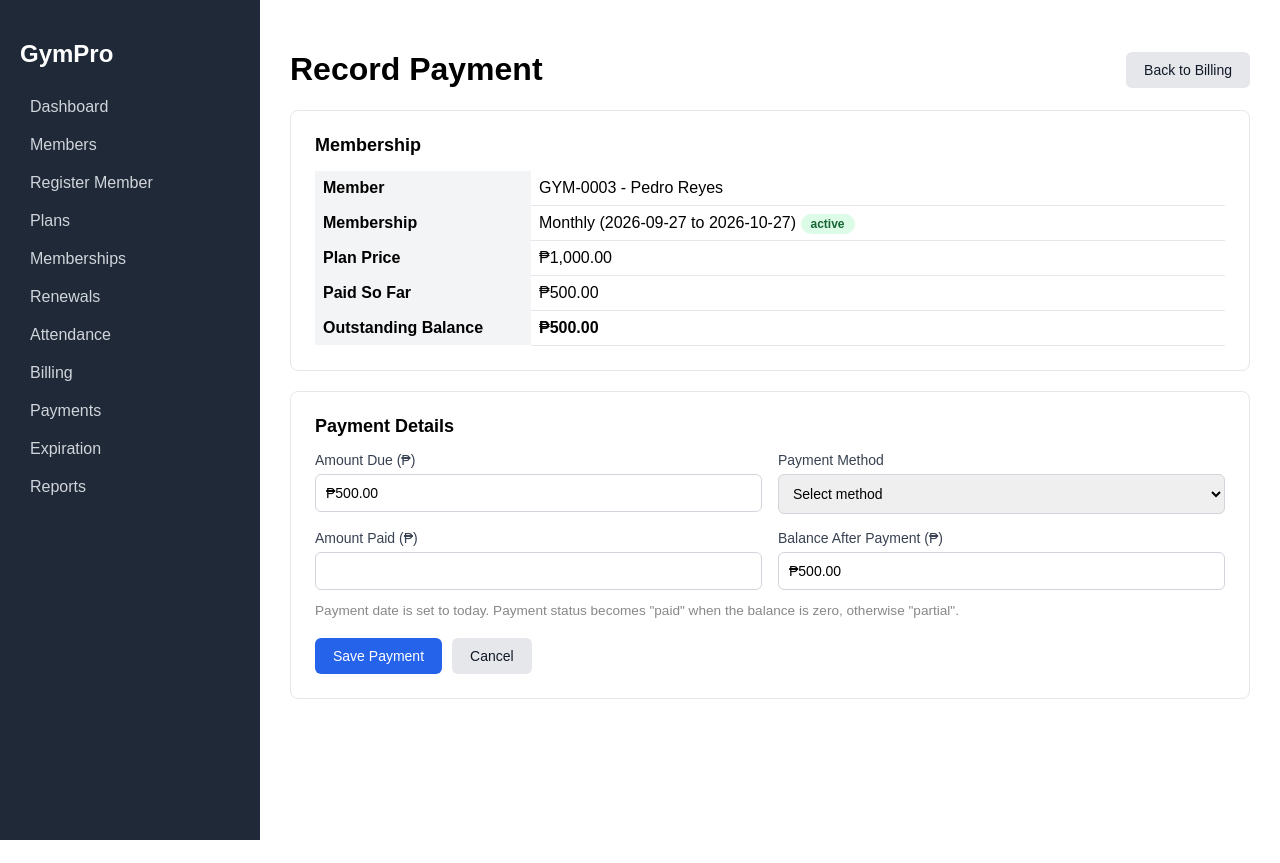
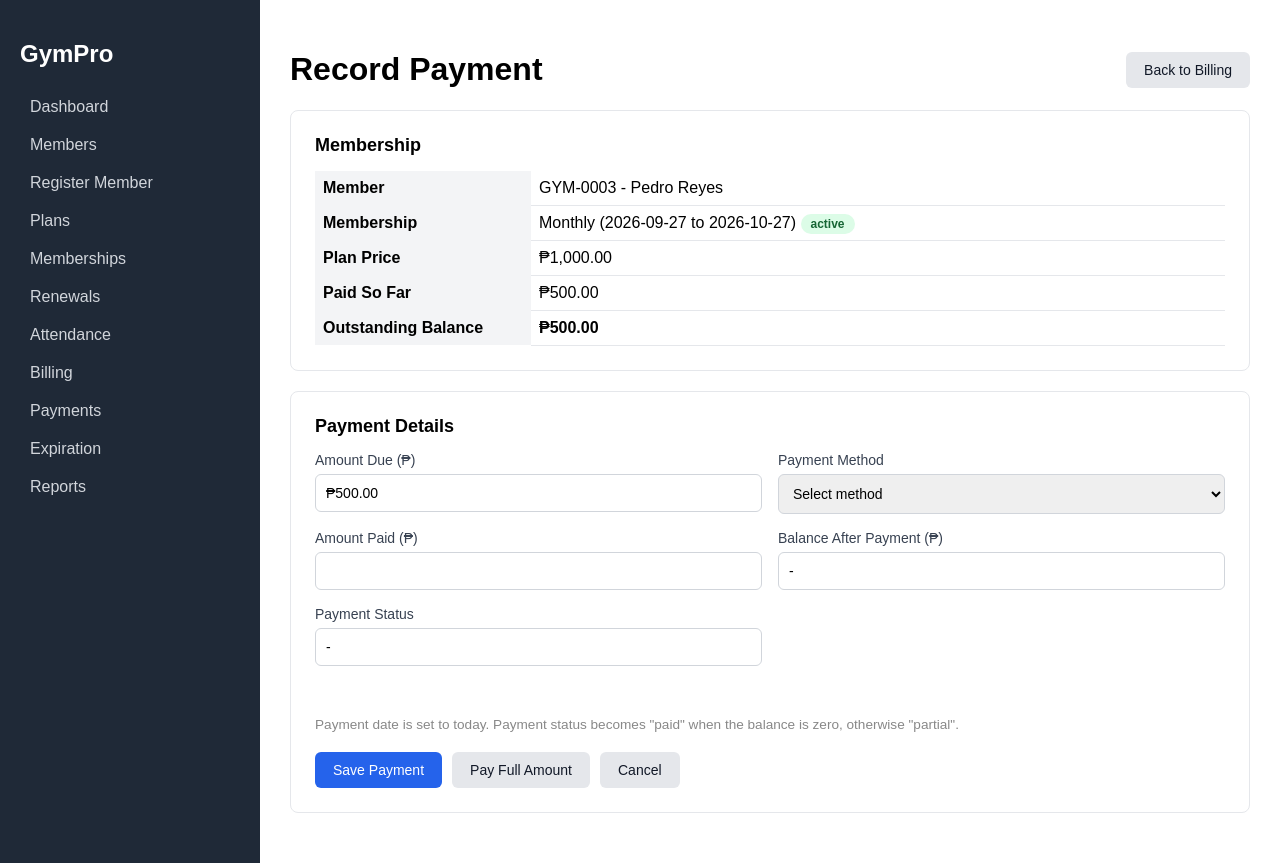
Before and after one commit to Radleyyyy/GYM_MANAGEMENT_SYSTEM, a Flask app: page /payments/new/3 in a window 1280 px wide. Before the commit the page ends 840 px from the top, so only its background shows below. Run offline with Flask 3, Linux system fonts and the light colour scheme; data comes from the database, SQL or seed files in the repository.

Commit message:
Lab 20: payment validation

```diff
--- a/models/payment_model.py
+++ b/models/payment_model.py
@@ -66,6 +66,29 @@ def _next_payment_number(conn):
     row = conn.execute("SELECT COALESCE(MAX(payment_id), 0) + 1 AS n FROM payments").fetchone()
     return f"PAY-{row['n']:04d}"
 
+def validate_payment(amount_due, amount_paid_text):
+    """Amount validation, overpayment check, balance calculation and payment status.
+    Returns (paid, balance, status). Raises ValueError with a message."""
+    text = (amount_paid_text or "").strip().replace(",", "")
+    if text == "":
+        raise ValueError("Amount paid is required.")
+    try:
+        paid = Decimal(text)
+    except InvalidOperation:
+        raise ValueError("Amount paid must be a number.")
+    if not paid.is_finite():
+        raise ValueError("Amount paid must be a number.")
+    if paid <= 0:
+        raise ValueError("Amount paid must be greater than zero.")
+    if paid > amount_due:
+        raise ValueError(
+            f"Overpayment: amount paid cannot be more than the amount due (₱{amount_due:,.2f}).")
+    if paid != paid.quantize(CENT, ROUND_HALF_UP):
+        raise ValueError("Amount paid can have at most 2 decimal places.")
+    paid = paid.quantize(CENT)
+    balance = amount_due - paid
+    status = "paid" if balance == 0 else "partial"
+    return paid, balance, status
 
 def record_payment(membership_id, method_id, amount_paid_text,
                    discount_type="amount", discount="", charges=""):
@@ -87,21 +110,7 @@ def record_payment(membership_id, method_id, amount_paid_text,
         disc = extra = Decimal("0")
         due = ctx["outstanding"]
 
-    text = (amount_paid_text or "").strip().replace(",", "")
-    try:
-        paid = Decimal(text)
-    except InvalidOperation:
-        raise ValueError("Amount paid must be a number.")
-    if not paid.is_finite():
-        raise ValueError("Amount paid must be a number.")
-    paid = paid.quantize(CENT, ROUND_HALF_UP)
-    if paid <= 0:
-        raise ValueError("Amount paid must be greater than zero.")
-    if paid > due:
-        raise ValueError(f"Amount paid cannot be more than the amount due (₱{due:,.2f}).")
-
-    balance = due - paid
-    status = "paid" if balance == 0 else "partial"
+        paid, balance, status = validate_payment(due, amount_paid_text)
 
     conn = get_db()
     try:
--- a/static/style.css
+++ b/static/style.css
@@ -89,3 +89,5 @@ textarea { padding: 10px; border: 1px solid #d1d5db; border-radius: 6px; font-si
 .denied { color: #991b1b; font-weight: bold; font-size: 14px; }
 
 .flash-info { background: #dbeafe; color: #1e40af; }
+
+.field-error { color: #991b1b; font-weight: bold; min-height: 1.2em; }
--- a/templates/payment_form.html
+++ b/templates/payment_form.html
@@ -54,35 +54,62 @@
     <label>Balance After Payment (₱)
       <input type="text" id="bal" value="-" readonly>
     </label>
+  <label>Payment Status
+      <input type="text" id="stat" value="-" readonly>
+    </label>
   </div>
+  <p id="err" class="field-error"></p>
   <p class="muted">Payment date is set to today. Payment status becomes "paid" when the balance is zero, otherwise "partial".</p>
   <div class="actions">
     <button type="submit" class="btn">Save Payment</button>
+    <button type="button" class="btn btn-light" id="full">Pay Full Amount</button>
     <a href="{{ url_for('billing.list_memberships') }}" class="btn btn-light">Cancel</a>
   </div>
 </form>
 
 <script>
   const price = Number("{{ m.membership_fee or 0 }}");
-  const outstandingValue = "{{ ctx.outstanding if ctx.outstanding is not none else '' }}";
-  const outstanding = outstandingValue === "" ? null : Number(outstandingValue);
+  const outstanding = {% if ctx.outstanding is none %}null{% else %}Number("{{ ctx.outstanding }}"){% endif %};
   const dtype = document.getElementById("dtype"), disc = document.getElementById("disc"),
         chg = document.getElementById("chg"), due = document.getElementById("due"),
-        paid = document.getElementById("paid"), bal = document.getElementById("bal");
+        paid = document.getElementById("paid"), bal = document.getElementById("bal"),
+        stat = document.getElementById("stat"), err = document.getElementById("err"),
+        save = document.getElementById("save"), full = document.getElementById("full");
   const num = s => { const n = parseFloat(String(s).replace(/,/g, "")); return isNaN(n) || n < 0 ? 0 : n; };
+  const round2 = n => Math.round(n * 100) / 100;
   const money = n => "₱" + n.toLocaleString("en-PH", {minimumFractionDigits: 2, maximumFractionDigits: 2});
   function amountDue() {
     if (outstanding !== null) return outstanding;
     let d = num(disc.value);
     if (dtype.value === "percent") d = Math.round(price * Math.min(d, 100)) / 100;
     d = Math.min(d, price);
-    return price - d + num(chg.value);
+    return round2(price - d + num(chg.value));
   }
   function update() {
     const total = amountDue();
+    const text = paid.value.replace(/,/g, "").trim();
+    const amount = Number(text);
+    let message = "";
+    if (text !== "") {
+      if (isNaN(amount)) message = "Amount paid must be a number.";
+      else if (amount <= 0) message = "Amount paid must be greater than zero.";
+      else if (amount > total) message = "Overpayment: amount paid cannot be more than " + money(total) + ".";
+      else if (!/^\d+(\.\d{1,2})?$/.test(text)) message = "Enter a valid amount, for example 1500 or 1500.50.";
+    }
+    const ok = text !== "" && message === "";
     due.value = money(total);
-    bal.value = money(Math.max(total - num(paid.value), 0));
+    err.textContent = message;
+    save.disabled = !ok;
+    if (ok) {
+      const balance = round2(total - amount);
+      bal.value = money(balance);
+      stat.value = balance === 0 ? "Paid (full payment)" : "Partial payment";
+    } else {
+      bal.value = "-";
+      stat.value = "-";
+    }
   }
+  full.addEventListener("click", () => { paid.value = amountDue().toFixed(2); update(); });
   [dtype, disc, chg, paid].forEach(el => el && el.addEventListener("input", update));
   update();
 </script>
```
